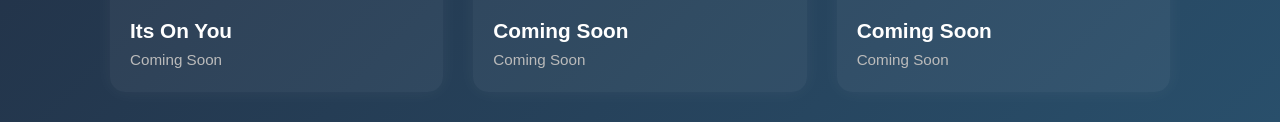
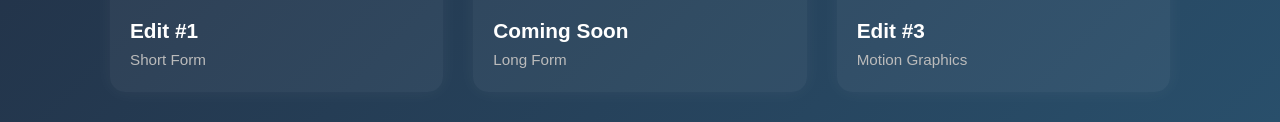
Before and after one commit to BlackArch0/ar, a plain HTML site: page index.html in a window 1280 px wide. Shown: the part 1214-1336 px from the top of the page. Drawn offline with Linux system fonts and the light colour scheme.

Commit message:
Update index.html

```diff
--- a/index.html
+++ b/index.html
@@ -187,18 +187,18 @@
     <div class="projects">
       <div class="project">
         <video src="p1.mp4" controls></video>
-        <h3>Its On You</h3>
-        <p>Coming Soon</p>
+        <h3>Edit #1</h3>
+        <p>Short Form</p>
       </div>
       <div class="project">
         <video src="p2.mp4" controls></video>
         <h3>Coming Soon</h3>
-        <p>Coming Soon</p>
+        <p>Long Form</p>
       </div>
       <div class="project">
         <video src="p3.mp4" controls></video>
-        <h3>Coming Soon</h3>
-        <p>Coming Soon</p>
+        <h3>Edit #3</h3>
+        <p>Motion Graphics</p>
       </div>
     </div>
   </section>
```
